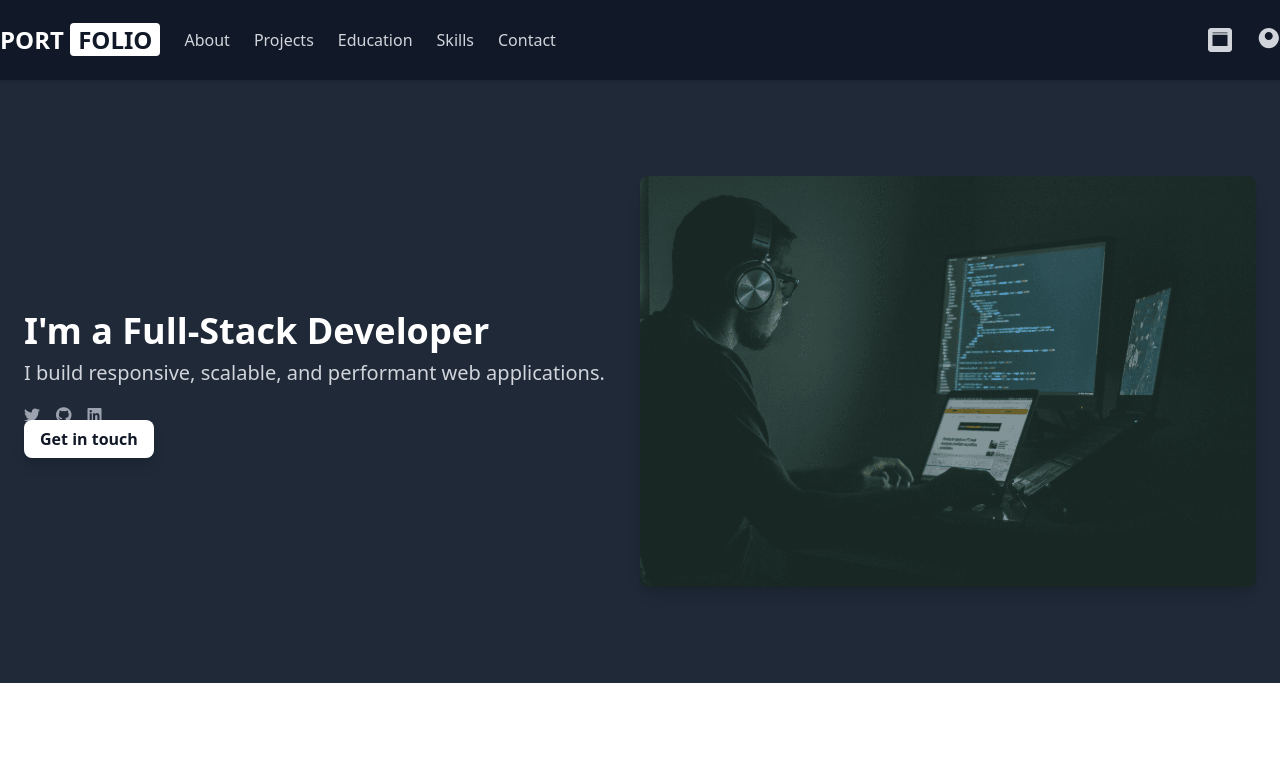
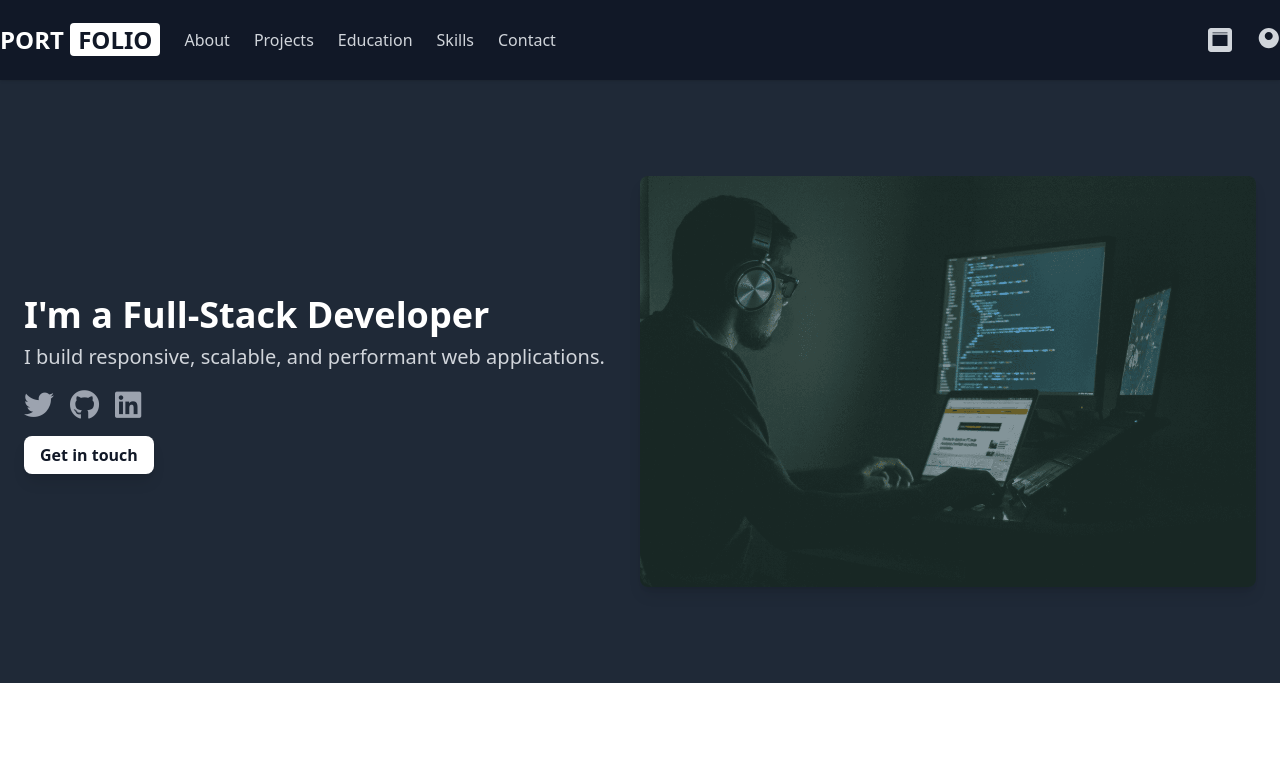
Before and after one commit to rstudy211/My-Portfolio, a React (Create React App) app: page / in a window 1280 px wide. Shown: the top 762 px of the page. Built offline with nearby package versions, Linux system fonts and the light colour scheme.

Commit message:
add social links

```diff
--- a/src/components/Portfolio2.js
+++ b/src/components/Portfolio2.js
@@ -97,7 +97,7 @@ function Portfolio2() {
             <p class="text-gray-300 text-xl 2xl:text-2xl mb-4">
               I build responsive, scalable, and performant web applications.
             </p>
-            <div class="flex space-x-4">
+            <div class="flex space-x-4 mb-5 text-3xl">
               <a href="#" class="text-gray-400 hover:text-white">
                 <i class="fab fa-twitter"></i>
               </a>
```
